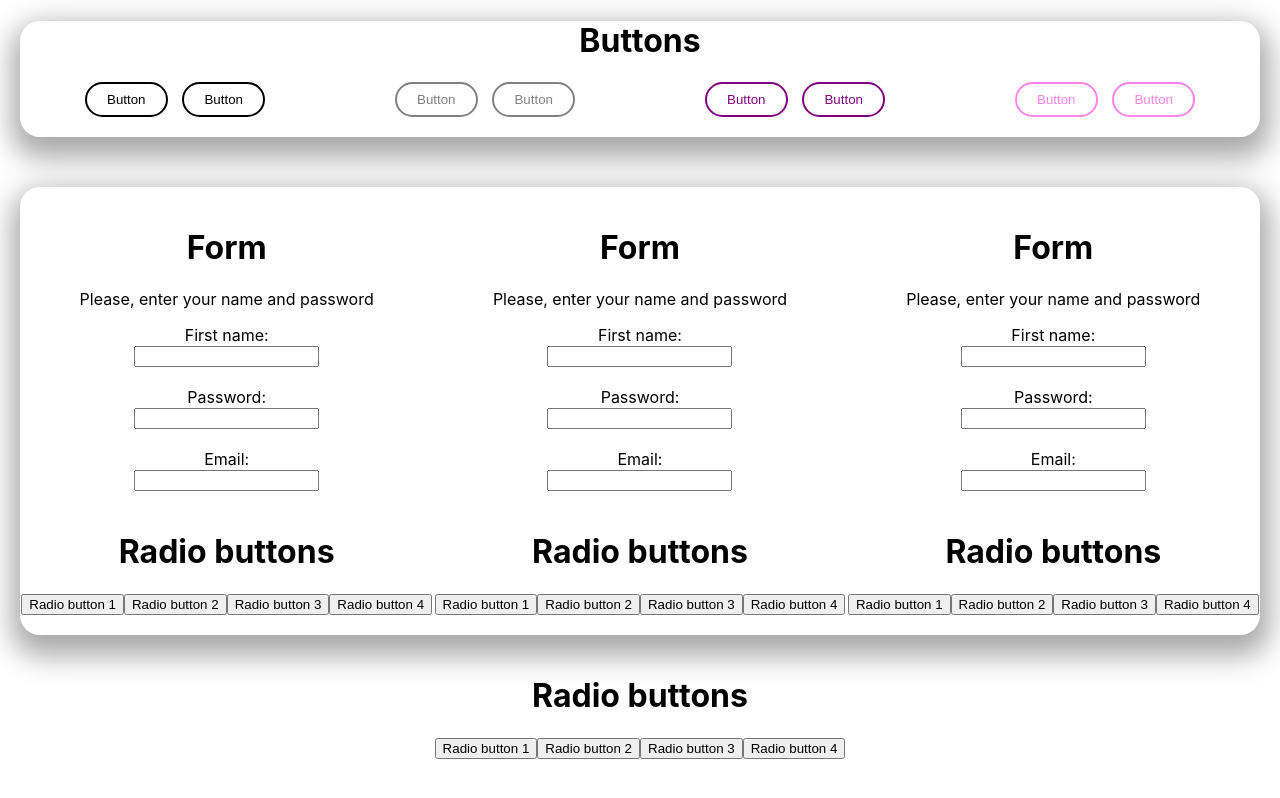
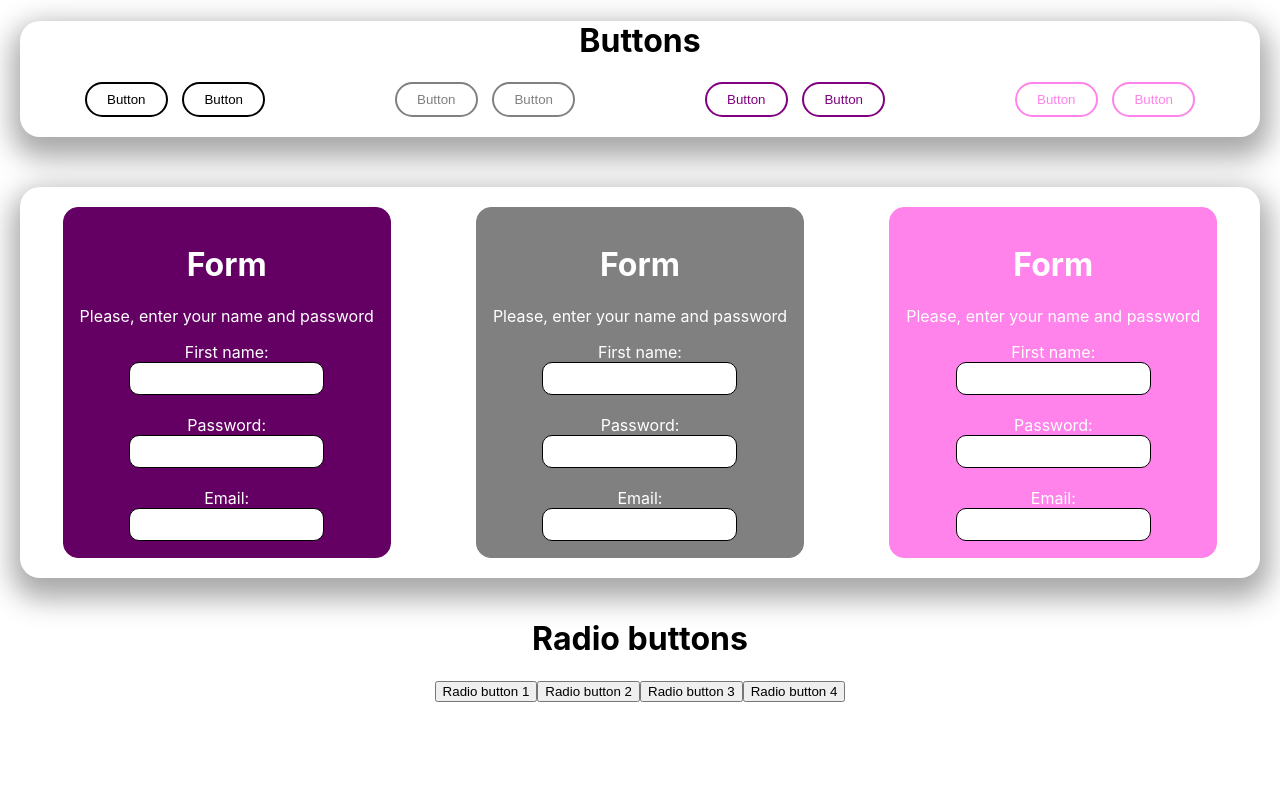
Before and after one commit to MariaKlo/ui-kit-react, a React (Create React App) app: page / in a window 1280 px wide. Built offline with nearby package versions, Linux system fonts and the light colour scheme.

Commit message:
Style inputs

```diff
--- a/src/components/inputs/inputEmail.js
+++ b/src/components/inputs/inputEmail.js
@@ -35,6 +35,7 @@ class InputEmail extends React.Component {
                 <input
                 type="email"
                 name="email"
+                className="input__email"
                 onBlur={this.onEmailBlur}
                 onChange={this.onEmailChange}
                 />
--- a/src/components/inputs/inputName.js
+++ b/src/components/inputs/inputName.js
@@ -8,10 +8,10 @@ class InputName extends React.Component {
 
     // check valid name
     validateName = name => {
-        const regex = /[A-Za-z]{3,}/;
+        const regex = /[A-Za-z]{1,}/;
 
         return !regex.test(name)
-          ? "The name must contain at least three letters. Numbers and special characters are not allowed."
+          ? "The name must contain at least one letter. Numbers and special characters are not allowed."
           : "";
     };
 
@@ -38,6 +38,7 @@ class InputName extends React.Component {
                     <input
                     type="text"
                     name="firstName"
+                    className="input__name"
                     onChange={this.onFirstNameChange}
                     onBlur={this.onFirstBlurName}
                     />
--- a/src/components/inputs/inputPassword.js
+++ b/src/components/inputs/inputPassword.js
@@ -11,7 +11,7 @@ class InputPassword extends React.Component {
         const regex = /^(?=.*?[A-Z])(?=.*?[a-z])(?=.*?[0-9])(?=.*?[#?!@$%^&*-]).{8,}$/;
 
         return !regex.test(password)
-        ? "Minimum eight characters, at least one uppercase letter, one lowercase letter, one number and one special character"
+        ? "Minimum eight characters, at least one uppercase letter,\n one lowercase letter, one number and one special character"
         : "";
     }
 
@@ -36,6 +36,7 @@ class InputPassword extends React.Component {
                 <input
                 type="password"
                 name="password"
+                className="input__password"
                 onChange={this.onPasswordChange}
                 onBlur={this.onPasswordBlur}
                 />
--- a/src/components/inputs/inputs.css
+++ b/src/components/inputs/inputs.css
@@ -1 +1,34 @@
-/* Add css styles */
+.inputs {
+    border-radius: 15px;
+    padding: 1rem;
+    color: white;
+}
+
+.inputs:nth-child(1) {
+    background-color: rgba(100, 0, 100, 1);
+    border-radius: 15px;
+    border: 1px solid rgba(100, 0, 100, 1);
+}
+
+.inputs:nth-child(2) {
+    background-color: grey;
+    border-radius: 15px;
+    border: 1px solid grey;
+}
+
+.inputs:nth-child(3) {
+    background-color: rgba(255, 131, 235, 1);
+    border-radius: 15px;
+    border: 1px solid rgba(255, 131, 235, 1);
+}
+
+.input__name, .input__email, .input__password {
+    border-radius: 10px;
+    border: 1px solid black;
+    padding: 0.5rem;
+}
+
+.input__name:focus, .input__email:focus, .input__password:focus {
+    border: black;
+    outline: black;
+}
--- a/src/components/inputs/inputs.js
+++ b/src/components/inputs/inputs.js
@@ -1,8 +1,8 @@
 import React from "react";
 import InputPassword from "./inputPassword";
 import InputEmail from "./inputEmail";
-import RadioButton from "../radio-buttons/radio-buttons";
 import InputName from "./inputName";
+import './inputs.css';
 
 
 // create inputs
@@ -13,7 +13,6 @@ const Inputs = (props) => (
         <InputName/>
         <InputPassword/>
         <InputEmail/>
-        <RadioButton/>
     </form>
 );
 
```
